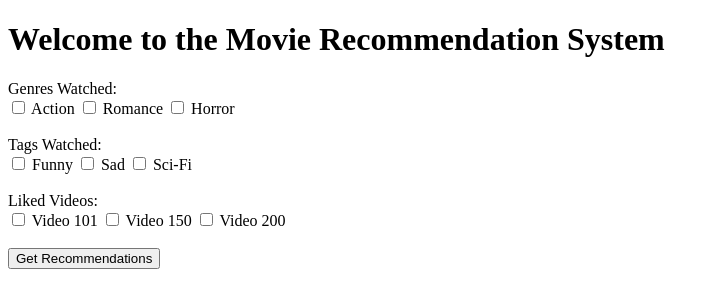
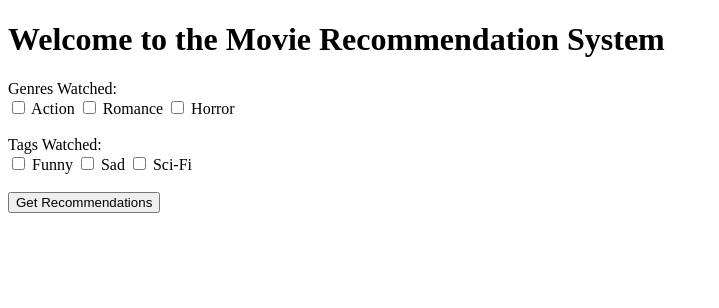
Before and after one commit to Jayanti2919/ThirdEye, a Flask app: page / in a window 1280 px wide. Shown: the top 308 px of the page, without its empty margins (0-719 px from the left). Run offline with Flask 3, Linux system fonts and the light colour scheme.

Commit message:
ML flask working

```diff
--- a/ML/app.py
+++ b/ML/app.py
@@ -21,7 +21,7 @@ def get_recommendations():
     )
 
     # Fetch data from the database
-    query = "SELECT title, year_of_release, description, tag, genre, likeCount FROM videos;"
+    query = "SELECT title, uploadDate, description, tags, genre, likeCount FROM videos;"
     movies_df = pd.read_sql(query, con=db_connection)
 
     # Close the database connection
@@ -29,29 +29,29 @@ def get_recommendations():
 
     # Content-based filtering using TF-IDF
     tfidf_vectorizer = TfidfVectorizer(stop_words='english')
-    genres_tags_matrix = tfidf_vectorizer.fit_transform(movies_df['genre'] + ' ' + movies_df['tag'])
+    genres_tags_matrix = tfidf_vectorizer.fit_transform(movies_df['genre'] + ' ' + movies_df['tags'])
 
     # Process user input from the form
     user_preferences = {
-        'genresWatched': request.form.getlist('genresWatched'),
-        'tagsWatched': request.form.getlist('tagsWatched'),
-        'likedVideos': list(map(int, request.form.getlist('likedVideos')))
+        'genresWatched': {'Action': 2, 'Romance': 5, 'Horror': 1},
+        'tagsWatched': ['Funny', 'Sad', 'Sci_fi'],
+        'likedVideos': [101, 150, 200]
     }
 
     # Combine user preferences with user and video data
-    user_liked_videos = movies_df[movies_df['likeCount'].isin(user_preferences['likedVideos'])]
-    user_genres_tags = ', '.join(user_preferences['genresWatched'] + user_preferences['tagsWatched'])
-    user_data = pd.DataFrame({'genre': [user_genres_tags], 'tag': [user_genres_tags]})
+    #user_liked_videos = movies_df[movies_df['likeCount'].isin(user_preferences['likedVideos'])]
+    user_genres_tags = ', '.join([genre for genre, count in user_preferences['genresWatched'].items() for _ in range(count)] + user_preferences['tagsWatched'])
+    user_data = pd.DataFrame({'genre': [user_genres_tags], 'tags': [user_genres_tags]})
 
     # Calculate similarity using linear kernel
-    user_matrix = tfidf_vectorizer.transform(user_data['genre'] + ' ' + user_data['tag'])
+    user_matrix = tfidf_vectorizer.transform(user_data['genre'] + ' ' + user_data['tags'])
     cosine_similarities = linear_kernel(user_matrix, genres_tags_matrix).flatten()
 
     # Adjust the threshold for selecting recommended videos
     video_indices = cosine_similarities.argsort()[:-10:-1]  # Top 2 recommendations
 
     # Get video details based on similarity scores
-    top_recommendations = movies_df.loc[video_indices, ['title', 'year_of_release', 'genre', 'tag', 'likeCount']]
+    top_recommendations = movies_df.loc[video_indices, ['title', 'uploadDate', 'genre', 'tags', 'likeCount']]
 
     return render_template('recommendations.html', recommendations=top_recommendations.to_dict('records'))
 
--- a/ML/templates/index.html
+++ b/ML/templates/index.html
@@ -8,7 +8,7 @@
 <body>
   <h1>Welcome to the Movie Recommendation System</h1>
 
-    <form action="/recommendations" method="post">
+  <form action="{{ url_for('get_recommendations') }}" method="post">
     <label>Genres Watched:</label><br>
     <input type="checkbox" name="genresWatched" value="Action"> Action
     <input type="checkbox" name="genresWatched" value="Romance"> Romance
@@ -25,14 +25,6 @@
 
     <br><br>
 
-        <label>Liked Videos:</label><br>
-        <input type="checkbox" name="likedVideos" value="101"> Video 101
-        <input type="checkbox" name="likedVideos" value="150"> Video 150
-        <input type="checkbox" name="likedVideos" value="200"> Video 200
-        <!-- Add more liked video checkboxes as needed -->
-
-        <br><br>
-
     <input type="submit" value="Get Recommendations">
   </form>
 </body>
--- a/ML/templates/recommendations.html
+++ b/ML/templates/recommendations.html
@@ -11,9 +11,9 @@
     {% for video in recommendations %}
       <li>
         <strong>Title:</strong> {{ video['title'] }}<br>
-                <strong>Year of Release:</strong> {{ video['year_of_release'] }}<br>
+        <strong>Year of Release:</strong> {{ video['uploadDate'] }}<br>
         <strong>Genre:</strong> {{ video['genre'] }}<br>
-                <strong>Tag:</strong> {{ video['tag'] }}<br>
+        <strong>Tag:</strong> {{ video['tags'] }}<br>
         <strong>Like Count:</strong> {{ video['likeCount'] }}<br>
         <hr>
       </li>
--- a/web2/models/SQL/video.model.js
+++ b/web2/models/SQL/video.model.js
@@ -23,7 +23,7 @@ const Videos = connection.define('videos', {
         type: DataTypes.STRING,
     },
     tags: {
-        type: DataTypes.JSON,
+        type: DataTypes.ARRAY(DataTypes.STRING),
     },
     description: {
         type: DataTypes.STRING,
```
Lines whose indentation alone changed are shown as unchanged.
